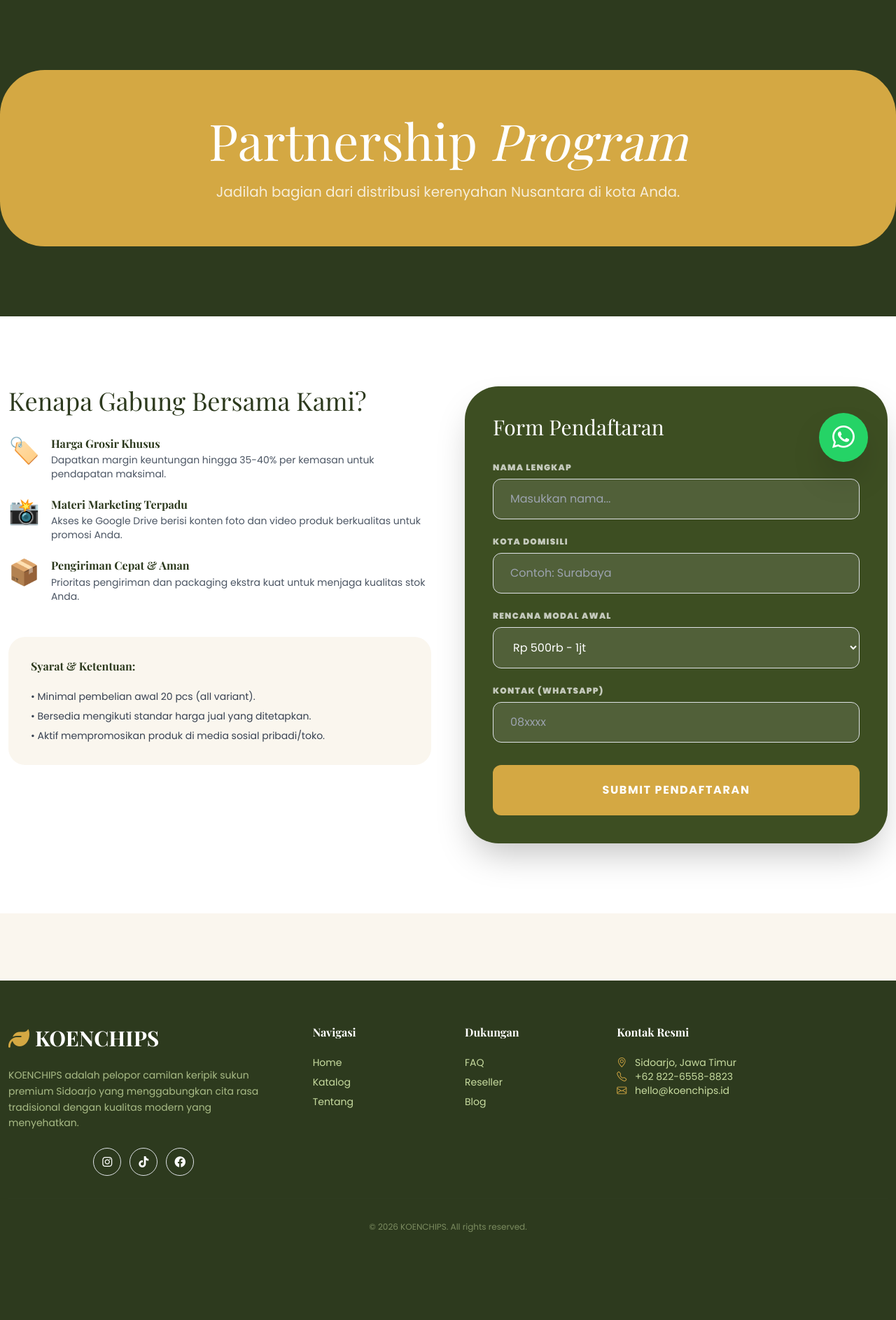
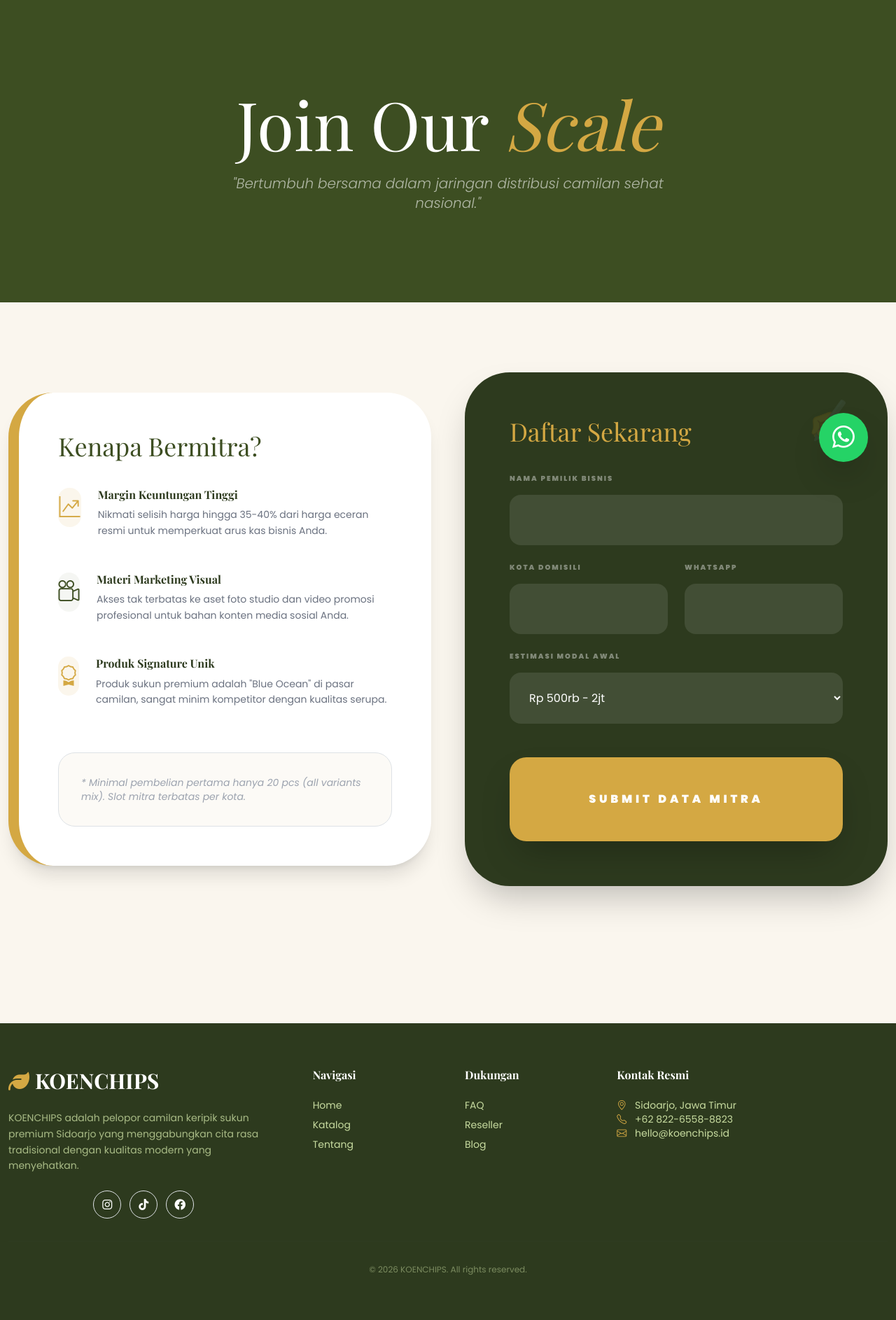
Before and after one commit to galiihajiip/ets-pemweb, a PHP site: page /reseller.php in a window 1280 px wide. Shown: the part 100-1986 px from the top of the page at 70% size. Before the commit the page ends 1861 px from the top, so only its background shows below. Run offline with PHP 8.4, Linux system fonts and the light colour scheme; some libraries are stand-ins or nearby versions; some web fonts are replaced.

Commit message:
Auto-sync: 2026-04-18 20:38:22

```diff
--- a/reseller.php
+++ b/reseller.php
@@ -1,83 +1,99 @@
-<?php include 'includes/header.php'; ?>
+<?php
+/**
+ * KOENCHIPS - Program Reseller
+ * Features BLOK 7.0: Benefits, Terms, Registration Form
+ */
+include 'includes/header.php';
+?>
 
-<section class="section-padding bg-darkGreen text-white text-center">
-    <div class="container bg-gold rounded-[4rem] p-16 text-deepGreen">
-        <h1 class="playfair text-5xl md:text-7xl mb-6">Partnership <span class="italic">Program</span></h1>
-        <p class="text-xl max-w-2xl mx-auto opacity-80">Jadilah bagian dari distribusi kerenyahan Nusantara di kota Anda.</p>
+<!-- Header -->
+<section class="bg-army py-32 text-center relative overflow-hidden">
+    <div class="container relative z-10" data-aos="zoom-in">
+        <h1 class="text-6xl md:text-8xl playfair mb-6 text-white">Join Our <span class="text-gold italic">Scale</span></h1>
+        <p class="text-xl text-white opacity-60 font-light max-w-2xl mx-auto italic">"Bertumbuh bersama dalam jaringan distribusi camilan sehat nasional."</p>
     </div>
 </section>
 
-<section class="section-padding bg-white">
+<!-- Partnership System -->
+<section class="section-padding bg-cream">
     <div class="container">
-        <div class="row g-5">
-            <!-- Benefits -->
-            <div class="col-lg-6">
-                <h2 class="playfair text-4xl mb-8">Kenapa Gabung Bersama Kami?</h2>
-                <div class="space-y-6">
-                    <div class="flex items-start space-x-4">
-                        <span class="text-4xl">🏷️</span>
+        <div class="row g-5 align-items-center">
+
+            <!-- Context -->
+            <div class="col-lg-6" data-aos="fade-right">
+                <div class="bg-white p-14 rounded-[4rem] shadow-xl border-l-[15px] border-gold">
+                    <h2 class="playfair text-4xl mb-10 text-army">Kenapa Bermitra?</h2>
+
+                    <div class="space-y-12">
+                        <div class="flex items-start space-x-6 group">
+                            <div class="w-14 h-14 bg-gold/10 text-gold rounded-2xl flex items-center justify-center text-3xl transition-all group-hover:bg-gold group-hover:text-deepGreen">
+                                <i class="bi bi-graph-up-arrow"></i>
+                            </div>
                             <div>
-                            <h5 class="font-bold mb-1">Harga Grosir Khusus</h5>
-                            <p class="text-gray-600 text-sm">Dapatkan margin keuntungan hingga 35-40% per kemasan untuk pendapatan maksimal.</p>
+                                <h5 class="font-bold text-darkGreen mb-2">Margin Keuntungan Tinggi</h5>
+                                <p class="text-sm text-gray-500 leading-relaxed">Nikmati selisih harga hingga 35-40% dari harga eceran resmi untuk memperkuat arus kas bisnis Anda.</p>
                             </div>
                         </div>
-                    <div class="flex items-start space-x-4">
-                        <span class="text-4xl">📸</span>
+                        <div class="flex items-start space-x-6 group">
+                            <div class="w-14 h-14 bg-army/5 text-army rounded-2xl flex items-center justify-center text-3xl transition-all group-hover:bg-army group-hover:text-white">
+                                <i class="bi bi-camera-reels"></i>
+                            </div>
                             <div>
-                            <h5 class="font-bold mb-1">Materi Marketing Terpadu</h5>
-                            <p class="text-gray-600 text-sm">Akses ke Google Drive berisi konten foto dan video produk berkualitas untuk promosi Anda.</p>
+                                <h5 class="font-bold text-darkGreen mb-2">Materi Marketing Visual</h5>
+                                <p class="text-sm text-gray-500 leading-relaxed">Akses tak terbatas ke aset foto studio dan video promosi profesional untuk bahan konten media sosial Anda.</p>
                             </div>
                         </div>
-                    <div class="flex items-start space-x-4">
-                        <span class="text-4xl">📦</span>
+                        <div class="flex items-start space-x-6 group">
+                            <div class="w-14 h-14 bg-gold/10 text-gold rounded-2xl flex items-center justify-center text-3xl transition-all group-hover:bg-gold group-hover:text-deepGreen">
+                                <i class="bi bi-award"></i>
+                            </div>
                             <div>
-                            <h5 class="font-bold mb-1">Pengiriman Cepat & Aman</h5>
-                            <p class="text-gray-600 text-sm">Prioritas pengiriman dan packaging ekstra kuat untuk menjaga kualitas stok Anda.</p>
+                                <h5 class="font-bold text-darkGreen mb-2">Produk Signature Unik</h5>
+                                <p class="text-sm text-gray-500 leading-relaxed">Produk sukun premium adalah "Blue Ocean" di pasar camilan, sangat minim kompetitor dengan kualitas serupa.</p>
                             </div>
                         </div>
                     </div>
 
-                <div class="mt-12 bg-cream p-8 rounded-3xl">
-                    <h5 class="font-bold mb-4">Syarat & Ketentuan:</h5>
-                    <ul class="text-sm space-y-2 text-gray-700">
-                        <li>• Minimal pembelian awal 20 pcs (all variant).</li>
-                        <li>• Bersedia mengikuti standar harga jual yang ditetapkan.</li>
-                        <li>• Aktif mempromosikan produk di media sosial pribadi/toko.</li>
-                    </ul>
+                    <div class="mt-16 p-8 bg-cream/50 rounded-3xl border border-gold/10 italic text-sm text-gray-400">
+                        * Minimal pembelian pertama hanya 20 pcs (all variants mix). Slot mitra terbatas per kota.
+                    </div>
                 </div>
             </div>
 
             <!-- Form -->
-            <div class="col-lg-6">
-                <div class="bg-army p-10 rounded-[3rem] shadow-2xl text-white">
-                    <h3 class="playfair text-3xl mb-8">Form Pendaftaran</h3>
+            <div class="col-lg-6" data-aos="fade-left">
+                <div class="bg-darkGreen p-12 md:p-16 rounded-[4rem] shadow-2xl text-white relative">
+                    <div class="absolute top-10 right-10 text-6xl opacity-10">✍️</div>
+                    <h3 class="playfair text-4xl mb-10 text-gold">Daftar Sekarang</h3>
+
                     <form action="#" method="POST" class="row g-4">
-                        <div class="col-12 text-start">
-                            <label class="text-xs font-black uppercase tracking-widest mb-2 block opacity-70">Nama Lengkap</label>
-                            <input type="text" class="w-full bg-white/10 border border-white/20 px-4 py-3 rounded-xl focus:ring-2 focus:ring-gold outline-none" placeholder="Masukkan nama..." required>
+                        <div class="col-12">
+                            <label class="text-[10px] font-black uppercase tracking-[0.2em] opacity-40 mb-3 block">Nama Pemilik Bisnis</label>
+                            <input type="text" class="w-full bg-white/10 border-0 px-6 py-4 rounded-2xl focus:ring-4 focus:ring-gold/30 outline-none" required>
                         </div>
-                        <div class="col-12 text-start">
-                            <label class="text-xs font-black uppercase tracking-widest mb-2 block opacity-70">Kota Domisili</label>
-                            <input type="text" class="w-full bg-white/10 border border-white/20 px-4 py-3 rounded-xl focus:ring-2 focus:ring-gold outline-none" placeholder="Contoh: Surabaya" required>
+                        <div class="col-md-6">
+                            <label class="text-[10px] font-black uppercase tracking-[0.2em] opacity-40 mb-3 block">Kota Domisili</label>
+                            <input type="text" class="w-full bg-white/10 border-0 px-6 py-4 rounded-2xl focus:ring-4 focus:ring-gold/30 outline-none" required>
                         </div>
-                        <div class="col-12 text-start">
-                            <label class="text-xs font-black uppercase tracking-widest mb-2 block opacity-70">Rencana Modal Awal</label>
-                            <select class="w-full bg-white/10 border border-white/20 px-4 py-3 rounded-xl focus:ring-2 focus:ring-gold outline-none">
-                                <option class="text-darkGreen" value="1">Rp 500rb - 1jt</option>
-                                <option class="text-darkGreen" value="2">Rp 1jt - 3jt</option>
-                                <option class="text-darkGreen" value="3">> Rp 3jt</option>
+                        <div class="col-md-6">
+                            <label class="text-[10px] font-black uppercase tracking-[0.2em] opacity-40 mb-3 block">WhatsApp</label>
+                            <input type="tel" class="w-full bg-white/10 border-0 px-6 py-4 rounded-2xl focus:ring-4 focus:ring-gold/30 outline-none" required>
+                        </div>
+                        <div class="col-12">
+                            <label class="text-[10px] font-black uppercase tracking-[0.2em] opacity-40 mb-3 block">Estimasi Modal Awal</label>
+                            <select class="w-full bg-white/10 border-0 px-6 py-4 rounded-2xl focus:ring-4 focus:ring-gold/30 outline-none">
+                                <option class="text-darkGreen">Rp 500rb - 2jt</option>
+                                <option class="text-darkGreen">Rp 2jt - 5jt</option>
+                                <option class="text-darkGreen">> Rp 5jt</option>
                             </select>
                         </div>
-                        <div class="col-12 text-start">
-                            <label class="text-xs font-black uppercase tracking-widest mb-2 block opacity-70">Kontak (WhatsApp)</label>
-                            <input type="tel" class="w-full bg-white/10 border border-white/20 px-4 py-3 rounded-xl focus:ring-2 focus:ring-gold outline-none" placeholder="08xxxx" required>
-                        </div>
-                        <div class="col-12 mt-8">
-                            <button type="submit" class="w-full bg-gold text-deepGreen py-4 rounded-xl font-bold uppercase tracking-widest hover:bg-white transition-all">Submit Pendaftaran</button>
+                        <div class="col-12 mt-12">
+                            <button type="submit" class="w-full bg-gold text-deepGreen py-5 rounded-3xl font-black uppercase tracking-[0.3em] hover:bg-white hover:scale-105 transition-all shadow-2xl">SUBMIT DATA MITRA</button>
                         </div>
                     </form>
                 </div>
             </div>
+
         </div>
     </div>
 </section>
```
Also changed, not shown: kontak.php (+67 -46 lines), produk-detail.php (+70 -70 lines). Lines whose indentation alone changed are shown as unchanged.
